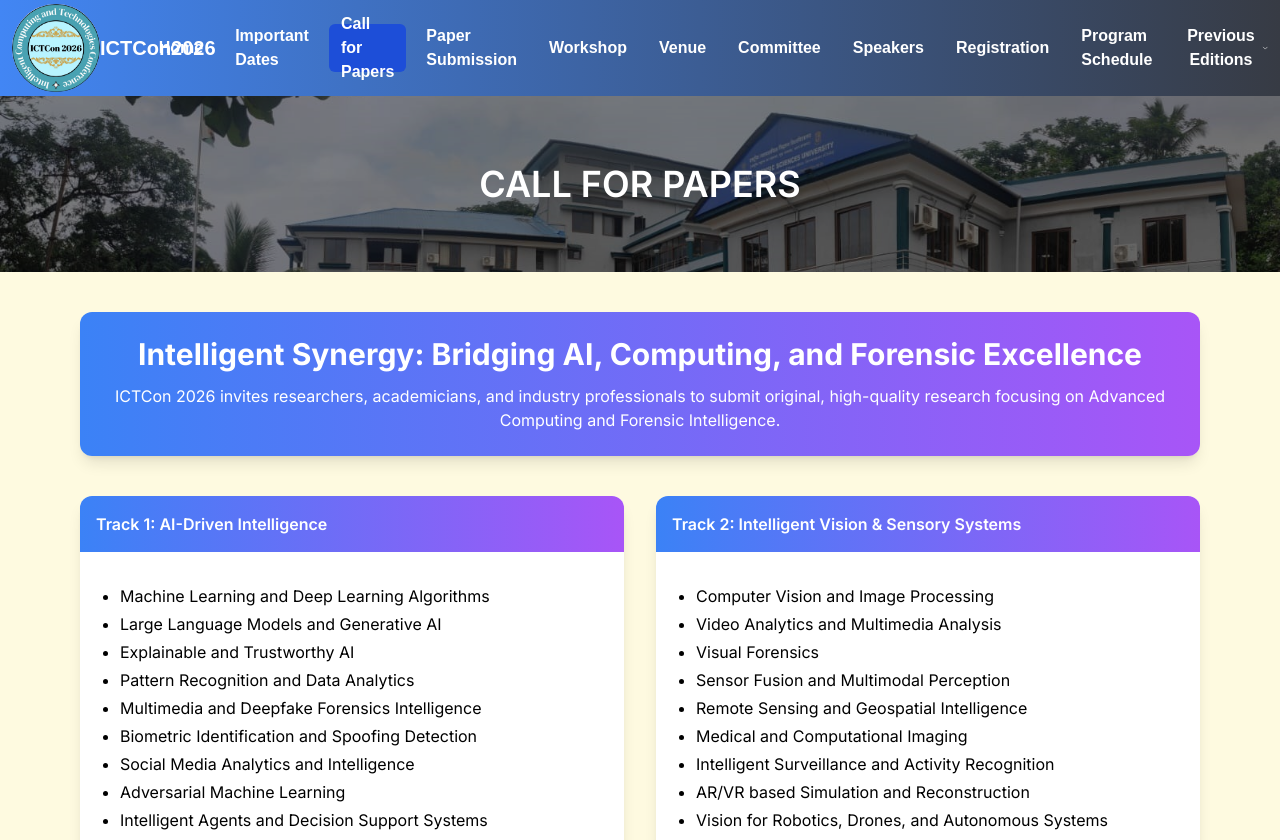
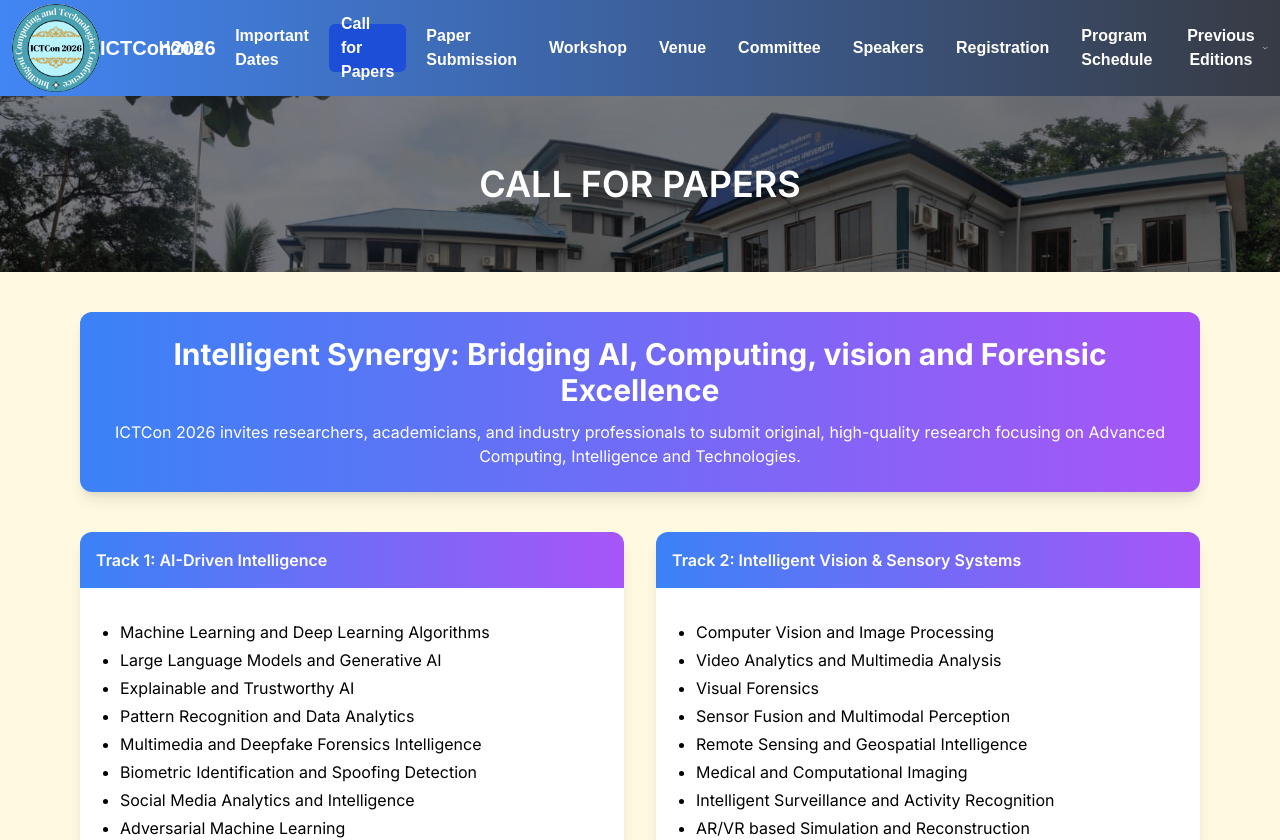
Before and after one commit to ictcon-cit/ictcon_2026, a Next.js app: page /papers in a window 1280 px wide. Shown: the top 840 px of the page. Built offline with nearby package versions, Linux system fonts and the light colour scheme.

Commit message:
Update page.tsx

```diff
--- a/src/app/papers/page.tsx
+++ b/src/app/papers/page.tsx
@@ -10,12 +10,12 @@ const PaperPage = () => {
         {/* Theme Section */}
         <div className="bg-gradient-to-r from-blue-500 to-purple-500 text-white p-6 rounded-xl shadow-lg text-center mb-10">
           <h1 className="md:text-3xl text-xl font-bold">
-            Intelligent Synergy: Bridging AI, Computing, and Forensic Excellence
+            Intelligent Synergy: Bridging AI, Computing, vision and Forensic Excellence
           </h1>
           <p className="mt-3 text-sm md:text-base">
             ICTCon 2026 invites researchers, academicians, and industry professionals
-            to submit original, high-quality research focusing on Advanced Computing
-            and Forensic Intelligence.
+            to submit original, high-quality research focusing on Advanced Computing,
+            Intelligence and Technologies.
           </p>
         </div>
 
```
